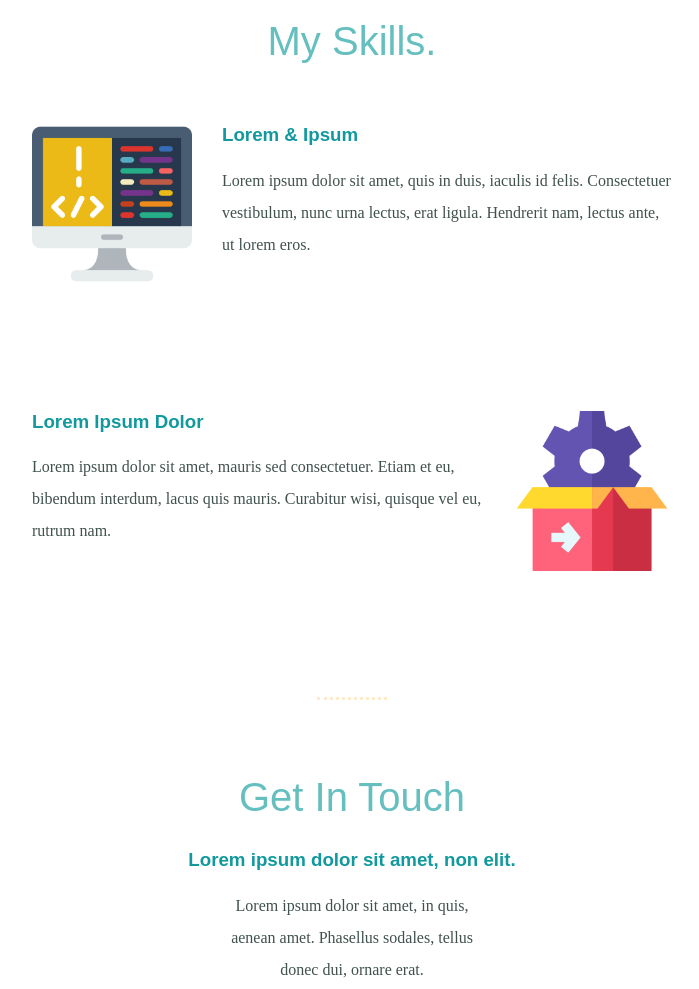
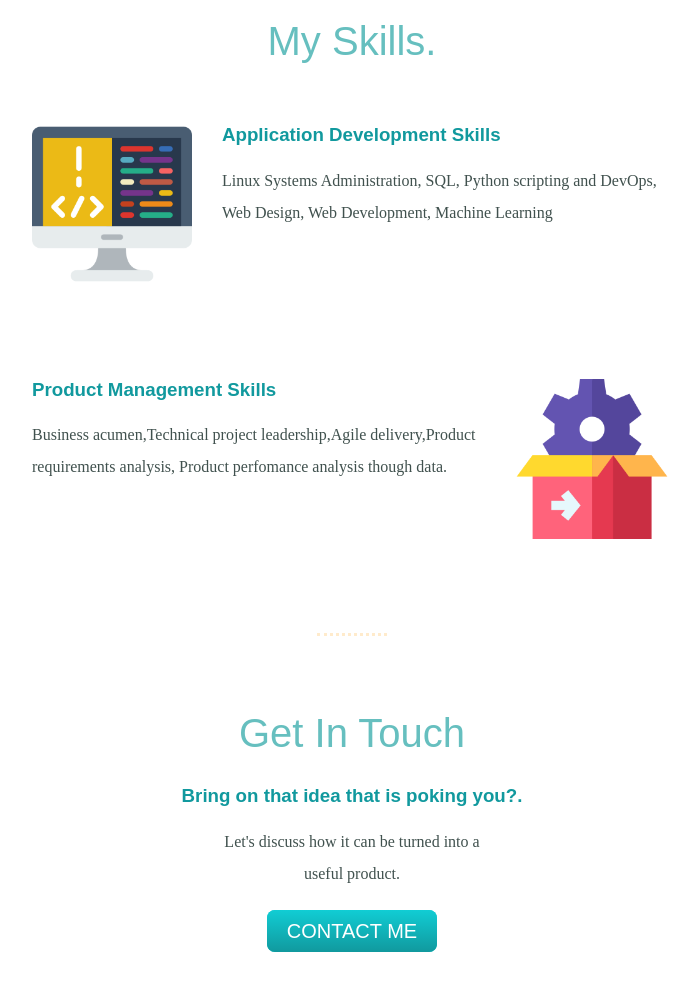
Before and after one commit to njaci1/My_Bio_Page, a plain HTML site: page WebDev/index.html in a window 1280 px wide. Shown: the part 1340-2329 px from the top of the page, without its empty margins (288-987 px from the left). Drawn offline with Linux system fonts and the light colour scheme.

Commit message:
Updated index.html file
Added the skills and contacts part

```diff
--- a/WebDev/index.html
+++ b/WebDev/index.html
@@ -33,21 +33,21 @@
         <h2>My Skills.</h2>
         <div class="skill-row">
           <img class="skill-sec-img1" src="images/coding.png" alt="some pythoncode">
-          <h3>Lorem & Ipsum</h3>
-          <p>Lorem ipsum dolor sit amet, quis in duis, iaculis id felis. Consectetuer vestibulum, nunc urna lectus, erat ligula. Hendrerit nam, lectus ante, ut lorem eros.</p>
+          <h3>Application Development Skills</h3>
+          <p>Linux Systems Administration, SQL, Python scripting and DevOps, Web Design, Web Development, Machine Learning</p>
         </div>
         <div class="skill-row">
           <img class="skill-sec-img2" src="images/product.png" alt="">
-          <h3>Lorem Ipsum Dolor</h3>
-          <p>Lorem ipsum dolor sit amet, mauris sed consectetuer. Etiam et eu, bibendum interdum, lacus quis mauris. Curabitur wisi, quisque vel eu, rutrum nam.</p>
+          <h3>Product Management Skills</h3>
+          <p>Business acumen,Technical project leadership,Agile delivery,Product requirements analysis, Product perfomance analysis though data.</p>
         </div>
       </div>
       <hr>
       <div class="contact-me">
         <h2>Get In Touch</h2>
-        <h3>Lorem ipsum dolor sit amet, non elit.</h3>
-        <p class="contact-msg">Lorem ipsum dolor sit amet, in quis, aenean amet. Phasellus sodales, tellus donec dui, ornare erat.</p>
-        <a class="btn" href="mailto:name@email.com">CONTACT ME</a>
+        <h3>Bring on that idea that is poking you?.</h3>
+        <p class="contact-msg">Let's discuss how it can be turned into a useful product.</p>
+        <a class="btn" href="mailto:kelvinjasy@gmail.com">CONTACT ME</a>
       </div>
     </div>
 
```
